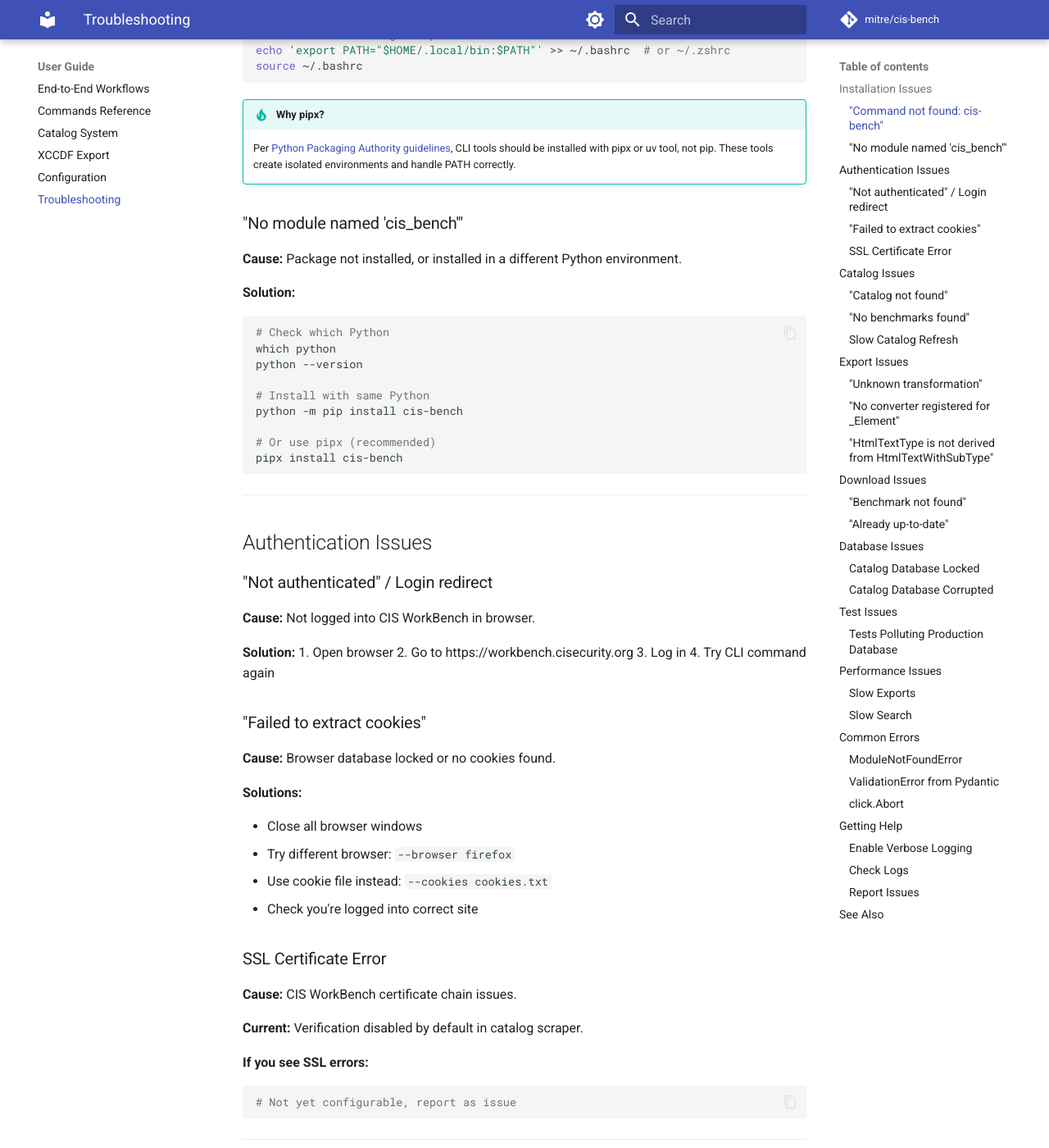
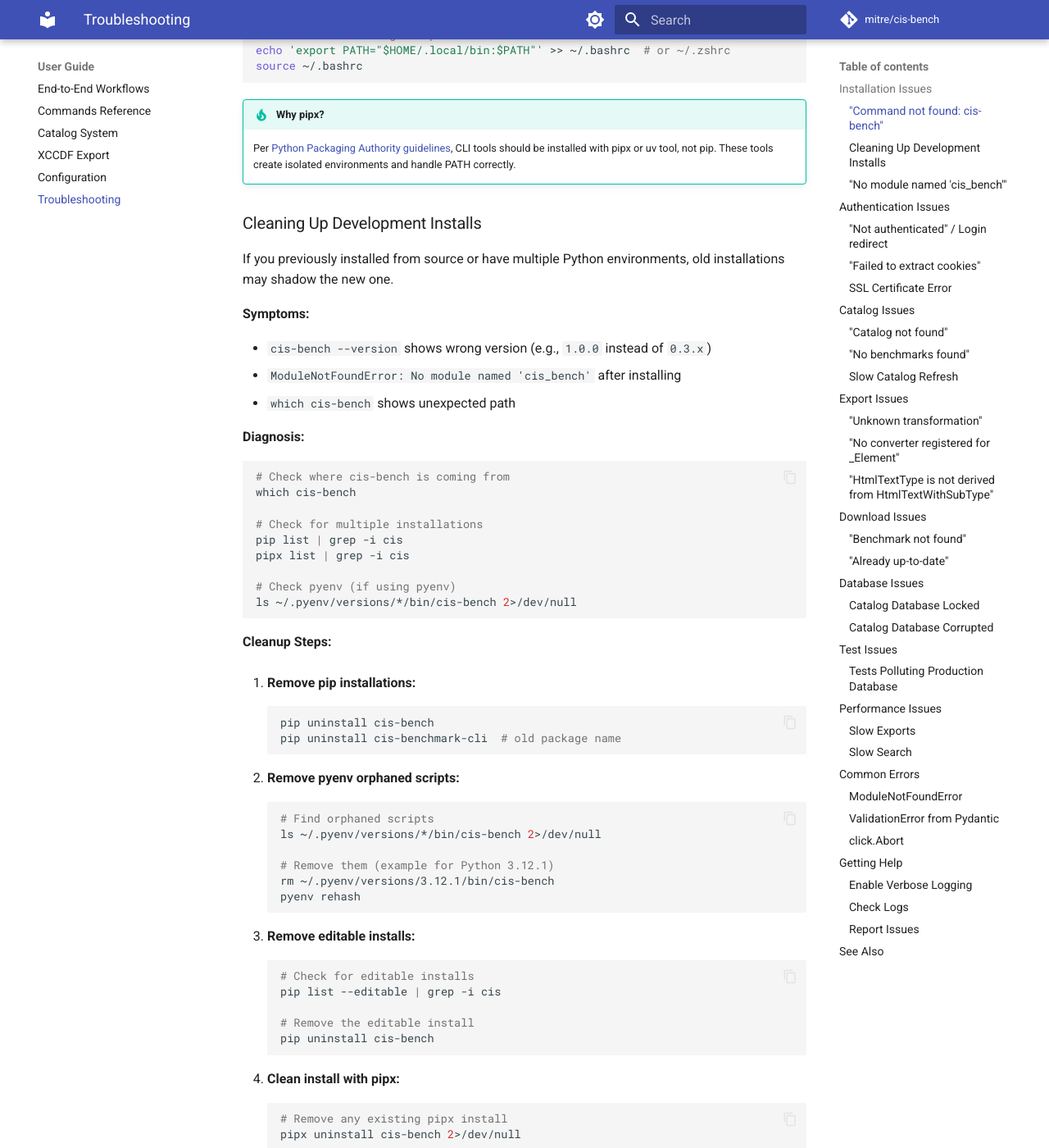
Before and after one commit to mitre/cis-bench, an MkDocs documentation site: the page built from docs/user-guide/troubleshooting.md, in a window 1280 px wide and 1400 px high, scrolled down 1151 px. Shown: the whole window at 82% size. Built offline with MkDocs 1.6.1 and Material for MkDocs 9.7.7, drawn with Linux system fonts in a browser that asks for light colours; comment, search, counter and statistics services are not loaded; some of the changed text lies outside the part shown.

Commit message:
docs: add cleanup guide for development installs
- Add section for cleaning up old pip/pyenv/editable installs
- Cover diagnosis steps (which, pip list, pyenv check)
- Provide cleanup steps for each install type
- Fix issue reporting URL to mitre/cis-bench

Authored by: Aaron Lippold <lippold@gmail.com>

````diff
--- a/docs/user-guide/troubleshooting.md
+++ b/docs/user-guide/troubleshooting.md
@@ -48,6 +48,72 @@
 
 !!! tip "Why pipx?"
     Per [Python Packaging Authority guidelines](https://packaging.python.org/en/latest/guides/installing-stand-alone-command-line-tools/), CLI tools should be installed with pipx or uv tool, not pip. These tools create isolated environments and handle PATH correctly.
+
+### Cleaning Up Development Installs
+
+If you previously installed from source or have multiple Python environments, old installations may shadow the new one.
+
+**Symptoms:**
+
+- `cis-bench --version` shows wrong version (e.g., `1.0.0` instead of `0.3.x`)
+- `ModuleNotFoundError: No module named 'cis_bench'` after installing
+- `which cis-bench` shows unexpected path
+
+**Diagnosis:**
+```bash
+# Check where cis-bench is coming from
+which cis-bench
+
+# Check for multiple installations
+pip list | grep -i cis
+pipx list | grep -i cis
+
+# Check pyenv (if using pyenv)
+ls ~/.pyenv/versions/*/bin/cis-bench 2>/dev/null
+```
+
+**Cleanup Steps:**
+
+1. **Remove pip installations:**
+```bash
+pip uninstall cis-bench
+pip uninstall cis-benchmark-cli  # old package name
+```
+
+2. **Remove pyenv orphaned scripts:**
+```bash
+# Find orphaned scripts
+ls ~/.pyenv/versions/*/bin/cis-bench 2>/dev/null
+
+# Remove them (example for Python 3.12.1)
+rm ~/.pyenv/versions/3.12.1/bin/cis-bench
+pyenv rehash
+```
+
+3. **Remove editable installs:**
+```bash
+# Check for editable installs
+pip list --editable | grep -i cis
+
+# Remove the editable install
+pip uninstall cis-bench
+```
+
+4. **Clean install with pipx:**
+```bash
+# Remove any existing pipx install
+pipx uninstall cis-bench 2>/dev/null
+
+# Fresh install
+pipx install cis-bench
+
+# Verify
+which cis-bench  # Should be ~/.local/bin/cis-bench
+cis-bench --version
+```
+
+!!! warning "PATH Priority"
+    If `which cis-bench` doesn't show `~/.local/bin/cis-bench`, check your PATH order. pyenv shims and other directories may take priority over pipx's bin directory.
 
 ### "No module named 'cis_bench'"
 
@@ -346,7 +412,7 @@
 
 ### Report Issues
 
-https://github.com/aaronlippold/cis-benchmark-cli/issues
+https://github.com/mitre/cis-bench/issues
 
 Include:
 
````
